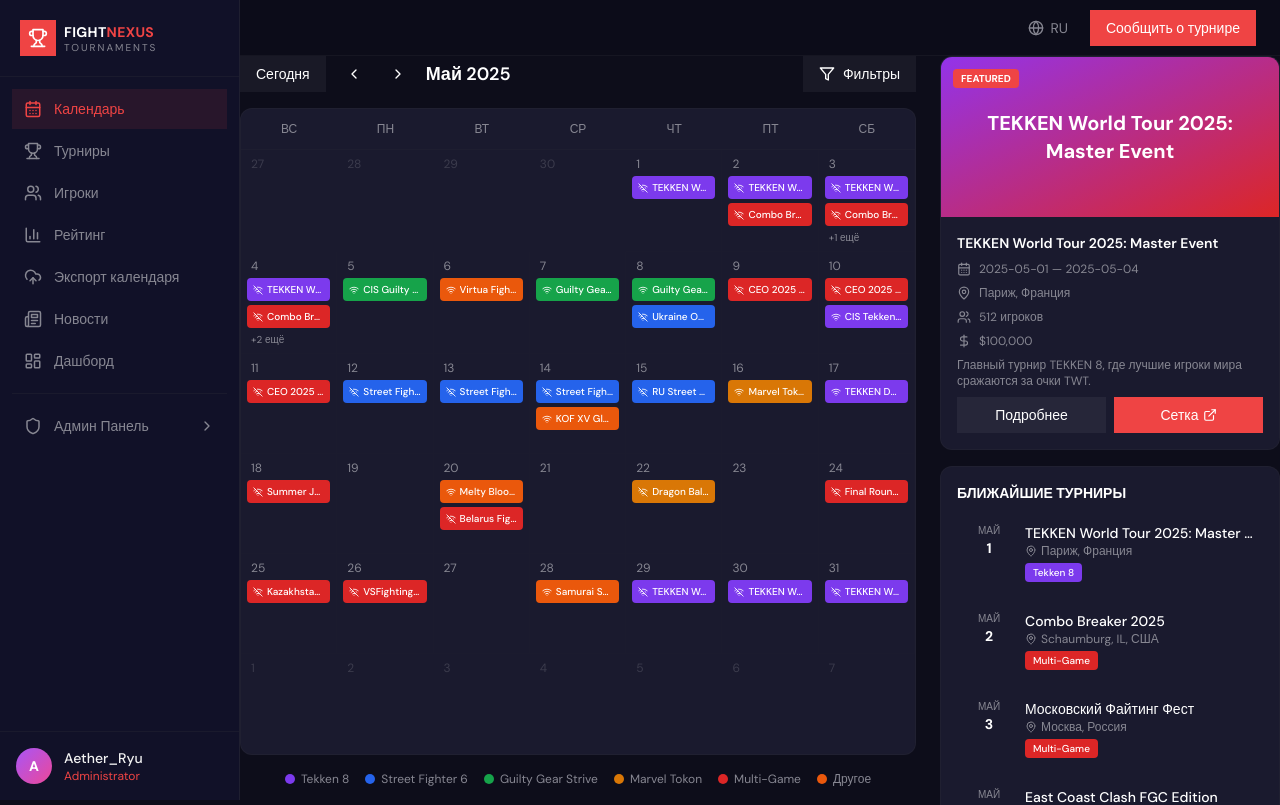
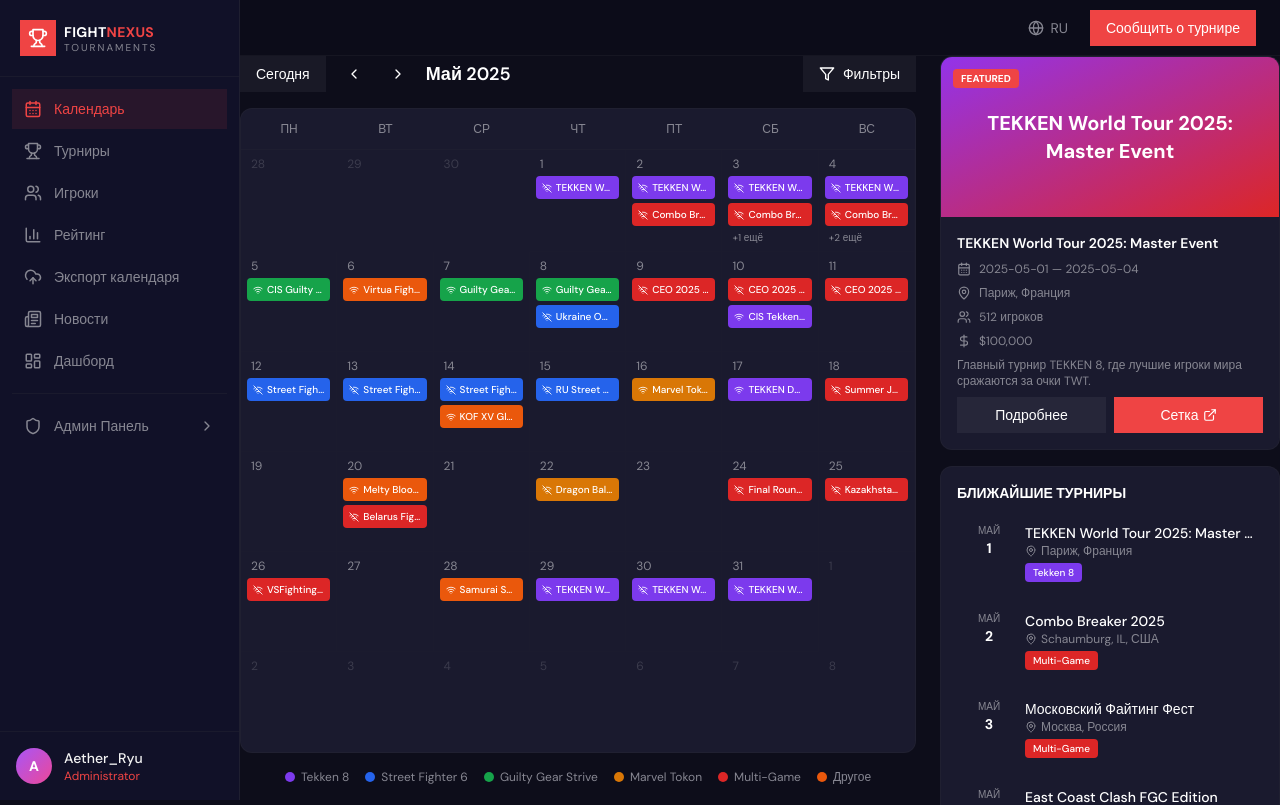
Before and after one commit to barumank/fgc_calendar, a Next.js app: page /calendar in a window 1280 px wide. Shown: the top 805 px of the page. Built offline with nearby package versions, Linux system fonts and the light colour scheme.

Commit message:
Start calendar week on Monday instead of Sunday

```diff
--- a/app/(main)/calendar/calendar-view.tsx
+++ b/app/(main)/calendar/calendar-view.tsx
@@ -7,14 +7,14 @@
 import { Modal } from '@/src/components/common/modal';
 import { useClickOutside } from '@/src/hooks/use-click-outside';
 
-const DAY_NAMES = ['ВС', 'ПН', 'ВТ', 'СР', 'ЧТ', 'ПТ', 'СБ'];
+const DAY_NAMES = ['ПН', 'ВТ', 'СР', 'ЧТ', 'ПТ', 'СБ', 'ВС'];
 const MONTH_NAMES = ['Январь','Февраль','Март','Апрель','Май','Июнь','Июль','Август','Сентябрь','Октябрь','Ноябрь','Декабрь'];
 
 const ALL_GAMES: GameType[] = ['tekken8','sf6','guilty_gear','marvel_tokon','multi_game','other'];
 const ALL_REGIONS: RegionType[] = ['russia','belarus','kazakhstan','ukraine','cis','europe','other'];
 
 function getCalendarDays(year: number, month: number) {
-  const firstDay = new Date(year, month, 1).getDay();
+  const firstDay = (new Date(year, month, 1).getDay() + 6) % 7;
   const daysInMonth = new Date(year, month + 1, 0).getDate();
   const prevDays = new Date(year, month, 0).getDate();
   const days: { day: number; month: number; year: number; isCurrentMonth: boolean }[] = [];
```
